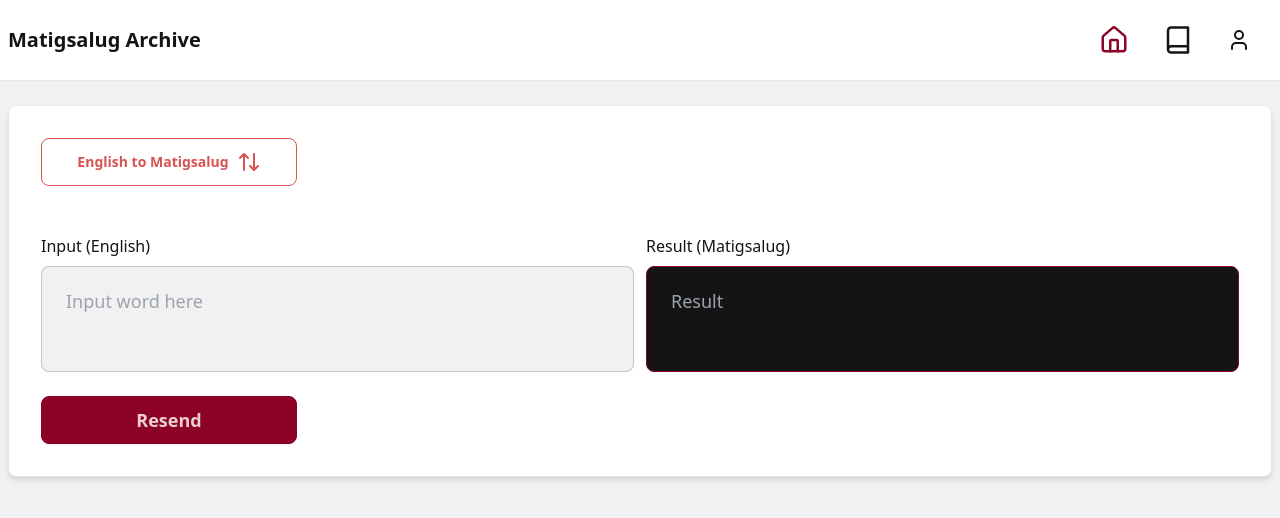
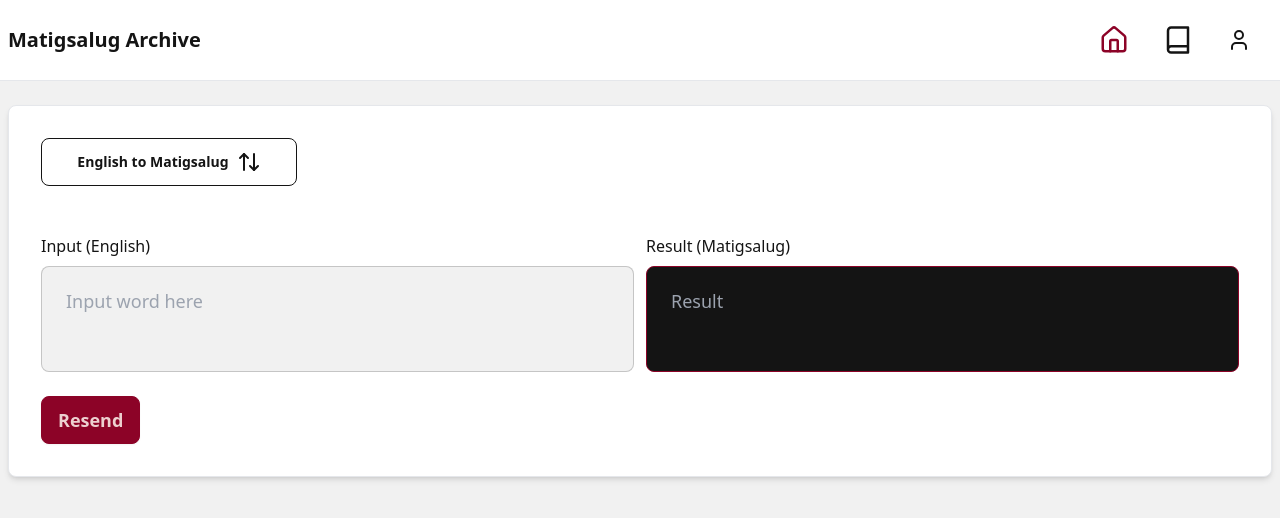
Before and after one commit to roiceee/matigsalug-archive, a React (Vite) app: page / in a window 1280 px wide. Shown: the top 518 px of the page. Built offline with nearby package versions, Linux system fonts and the light colour scheme; no server answers.

Commit message:
Refactor button class names in Home component

```diff
--- a/src/pages/Home.tsx
+++ b/src/pages/Home.tsx
@@ -76,7 +76,7 @@ export default function Home() {
       <section className="p-8 border rounded-lg shadow-md bg-white">
         <div className="mb-12">
           <button
-            className="btn btn-outline btn-secondary btn-wide"
+            className="btn btn-outline btn-wide"
             onClick={toggleTranslateState}
           >
             {_.capitalize(translateState.input)} to{" "}
@@ -114,7 +114,7 @@ export default function Home() {
         </div>
         <div className="mt-6">
           <button
-            className="btn btn-primary btn-wide text-lg"
+            className="btn btn-primary text-lg"
             onClick={() => {
               getData(translateState.input, translateValue.input);
             }}
```
